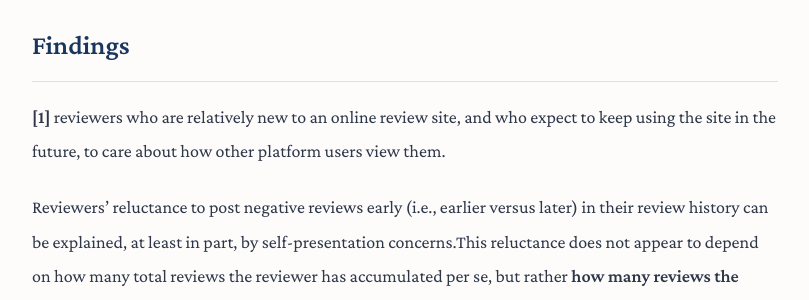
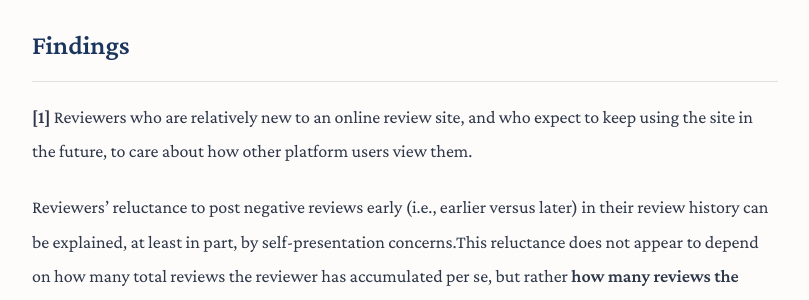
Before and after one commit to NickLauHL/Paper-Notes, a Jekyll site: the page built from _posts/2025-12-07-JCR-the-impact-of-self-presentation-concerns-on-consumer-reviews.md, in a window 1280 px wide and 900 px high, scrolled down 4649 px. Shown: the part 153-453 px from the top of the window, without its empty margins (235-1044 px from the left). Built offline with Jekyll 4.4.1, drawn with Linux system fonts in a browser that asks for light colours.

```diff
--- a/_posts/2025-12-07-JCR-the-impact-of-self-presentation-concerns-on-consumer-reviews.md
+++ b/_posts/2025-12-07-JCR-the-impact-of-self-presentation-concerns-on-consumer-reviews.md
@@ -92,6 +92,6 @@ In the Control condition, participants described a negative experience in respon
 
 ## Findings
 
-**[1]** reviewers who are relatively new to an online review site, and who expect to keep using the site in the future, to care about how other platform users view them.
+**[1]** Reviewers who are relatively new to an online review site, and who expect to keep using the site in the future, to care about how other platform users view them.
 
 Reviewers’ reluctance to post negative reviews early (i.e., earlier versus later) in their review history can be explained, at least in part, by self-presentation concerns.This reluctance does not appear to depend on how many total reviews the reviewer has accumulated per se, but rather **how many reviews the reviewer has shared with a particular audience**.
```
